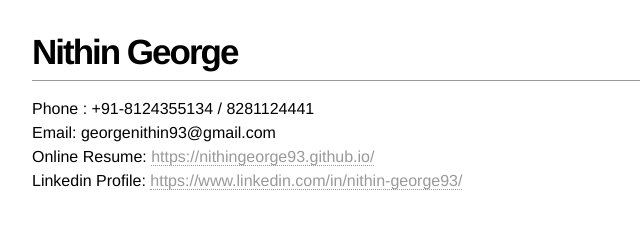
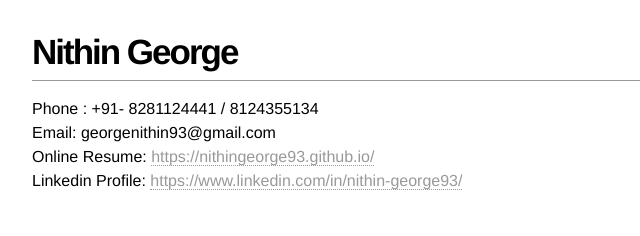
Before and after one commit to NithinGeorge93/nithingeorge93.github.io, a plain HTML site: page index.html in a window 1280 px wide. Shown: the top 236 px of the page, 208-848 px from the left. Drawn offline with Linux system fonts and the light colour scheme.

Commit message:
Update index.html

```diff
--- a/index.html
+++ b/index.html
@@ -41,7 +41,7 @@
             <h1 class="fn">Nithin George<span style="font-style: italic; font-family: Georgia, Serif; float: right;  font-size:25px; color: #999; letter-spacing: -1px;">UI Developer</span></h1>
 
             <p>
-                Phone : <span class="tel">+91-8124355134 / 8281124441</span><br />
+                Phone : <span class="tel">+91- 8281124441 / 8124355134 </span><br />
                 Email: <span class="email">georgenithin93@gmail.com</span><br/>
 		Online Resume: <a href="https://nithingeorge93.github.io/">https://nithingeorge93.github.io/</a><br/>
 		Linkedin Profile: <a href="https://www.linkedin.com/in/nithin-george93/">https://www.linkedin.com/in/nithin-george93/</a>
```
